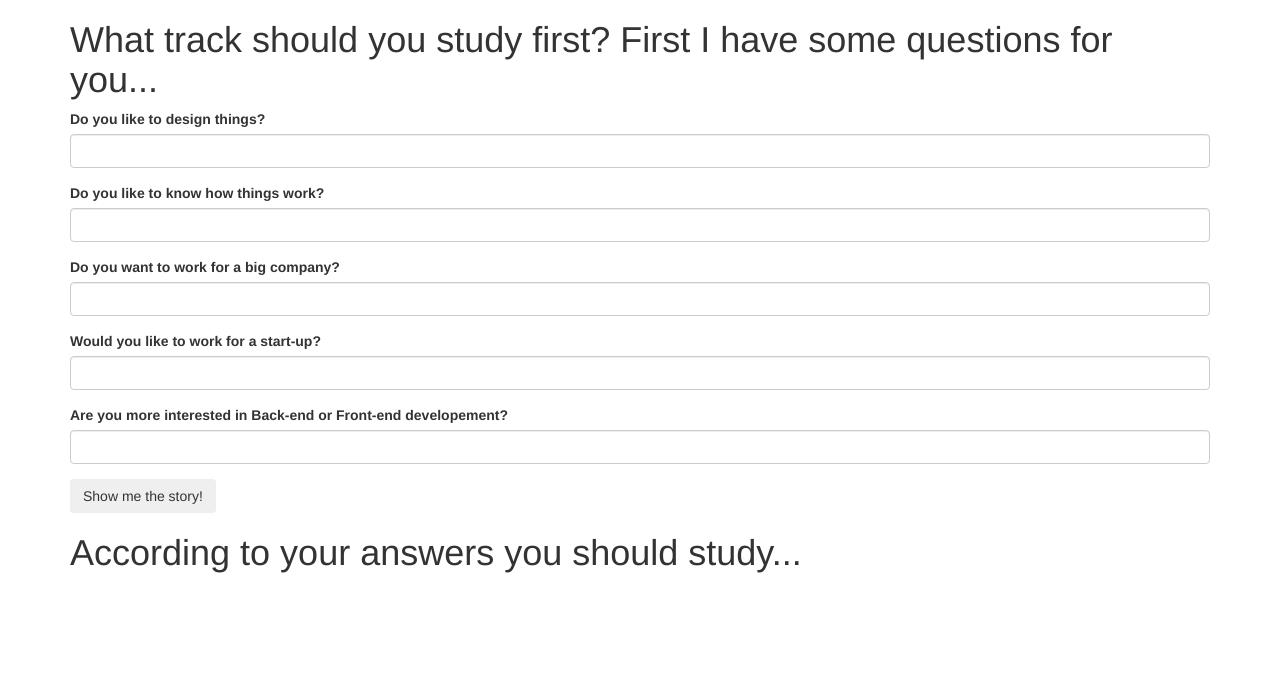
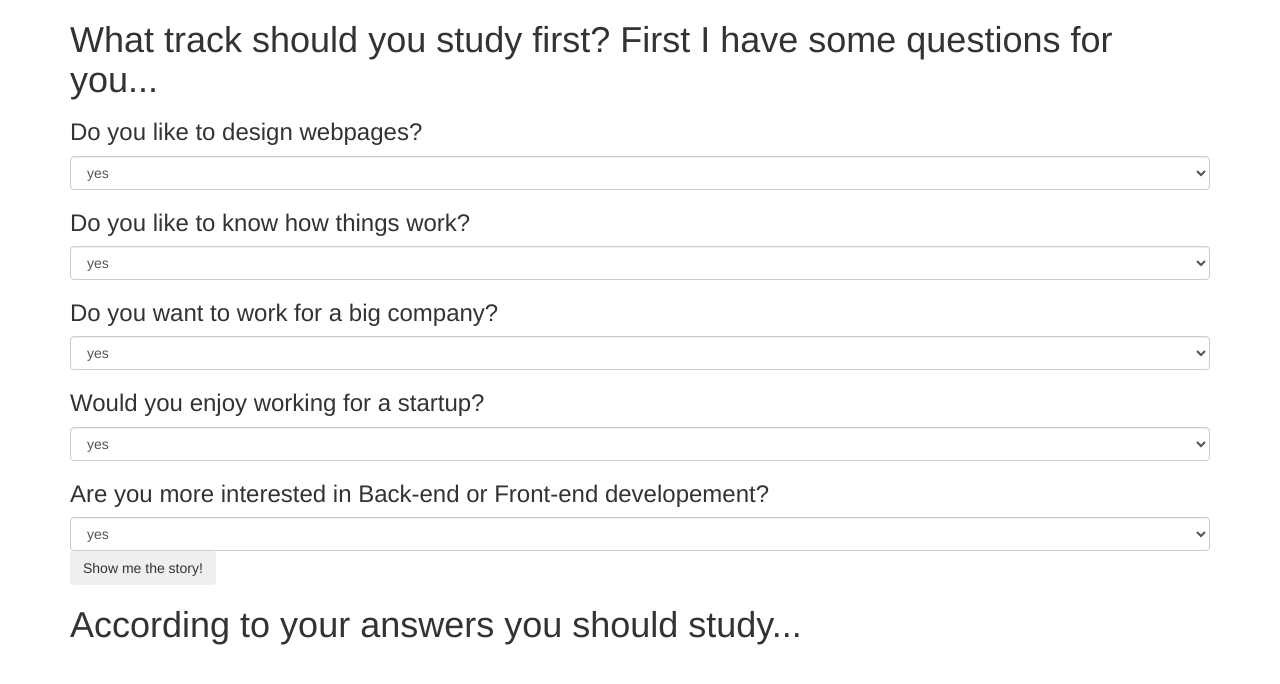
Before and after one commit to vmpuentes/track-suggester, a plain HTML site: page index.html in a window 1280 px wide. Drawn offline with Linux system fonts and the light colour scheme.

Commit message:
add select form html, edit survey questions.

```diff
--- a/index.html
+++ b/index.html
@@ -10,37 +10,37 @@
   <body>
     <div class="container">
       <h1>What track should you study first? First I have some questions for you...</h1>
-      <div>
-        <form id="formOne">
-          <div class="form-group">
-            <label for="person1">Do you like to design things?</label>
-            <input id="person1" class="form-control" type="text">
-          </div>
-          <div class="form-group">
-            <label for="person2">Do you like to know how things work?</label>
-            <input id="person2" class="form-control" type="text">
-          </div>
-          <div class="form-group">
-            <label for="animal">Do you want to work for a big company?</label>
-            <input id="animal" class="form-control" type="text">
-          </div>
-          <div class="form-group">
-            <label for="exclamation">Would you like to work for a start-up?</label>
-            <input id="exclamation" class="form-control" type="text">
-          </div>
-          <div class="form-group">
-            <label for="verb">Are you more interested in Back-end or Front-end developement?</label>
-            <input id="verb" class="form-control" type="text">
-          </div>
 
-          <button type="submit" class="btn">Show me the story!</button>
-        </form>
-      </div>
+      <h3>Do you like to design webpages?</h3>
+      <select class="form-control">
+        <option>yes</option>
+        <option>no</option>
+      </select>
+      <h3>Do you like to know how things work?</h3>
+      <select class="form-control">
+        <option>yes</option>
+        <option>no</option>
+      </select>
+      <h3>Do you want to work for a big company?</h3>
+      <select class="form-control">
+        <option>yes</option>
+        <option>no</option>
+      </select>
+      <h3>Would you enjoy working for a startup?</h3>
+      <select class="form-control">
+        <option>yes</option>
+        <option>no</option>
+      </select>
+      <h3>Are you more interested in Back-end or Front-end developement?</h3>
+      <select class="form-control">
+        <option>yes</option>
+        <option>no</option>
+      </select>
 
-      <div id="story">
+      <button type="submit" class="btn">Show me the story!</button>
+
         <h1>According to your answers you should study...</h1>
 
-</p>
       </div>
     </div>
   </body>
```
